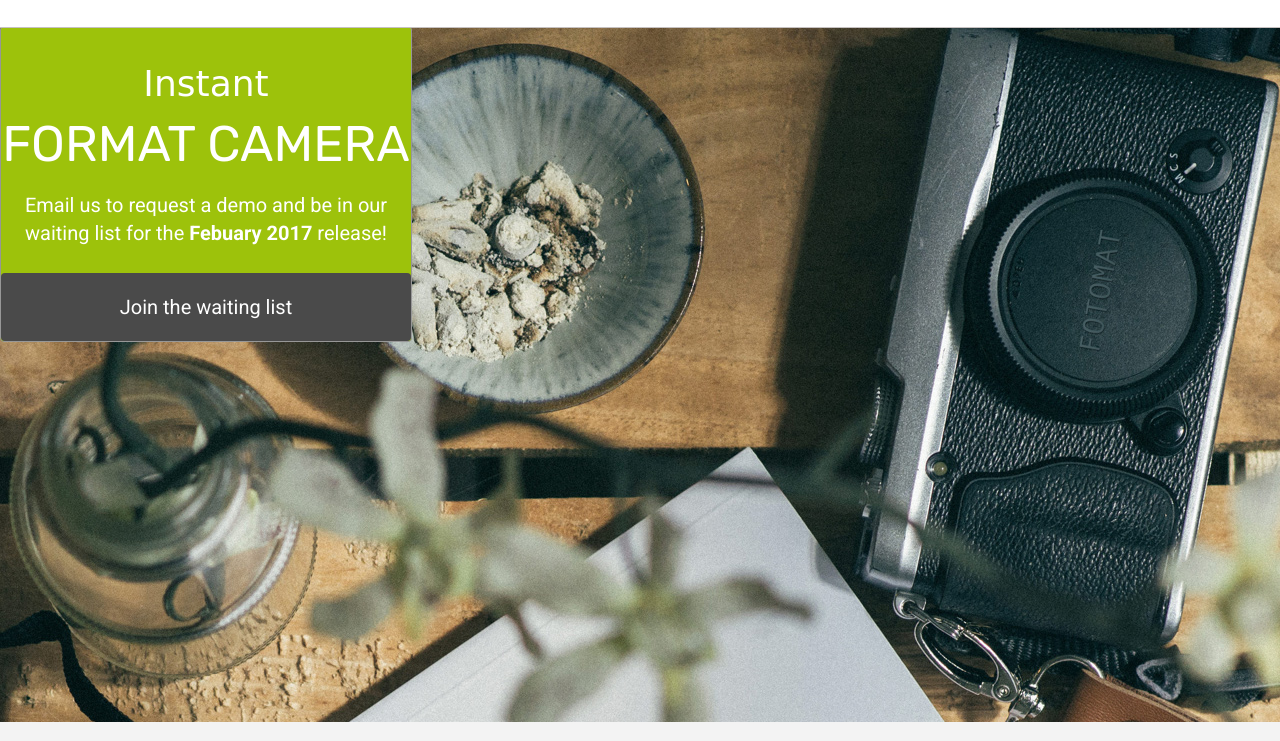
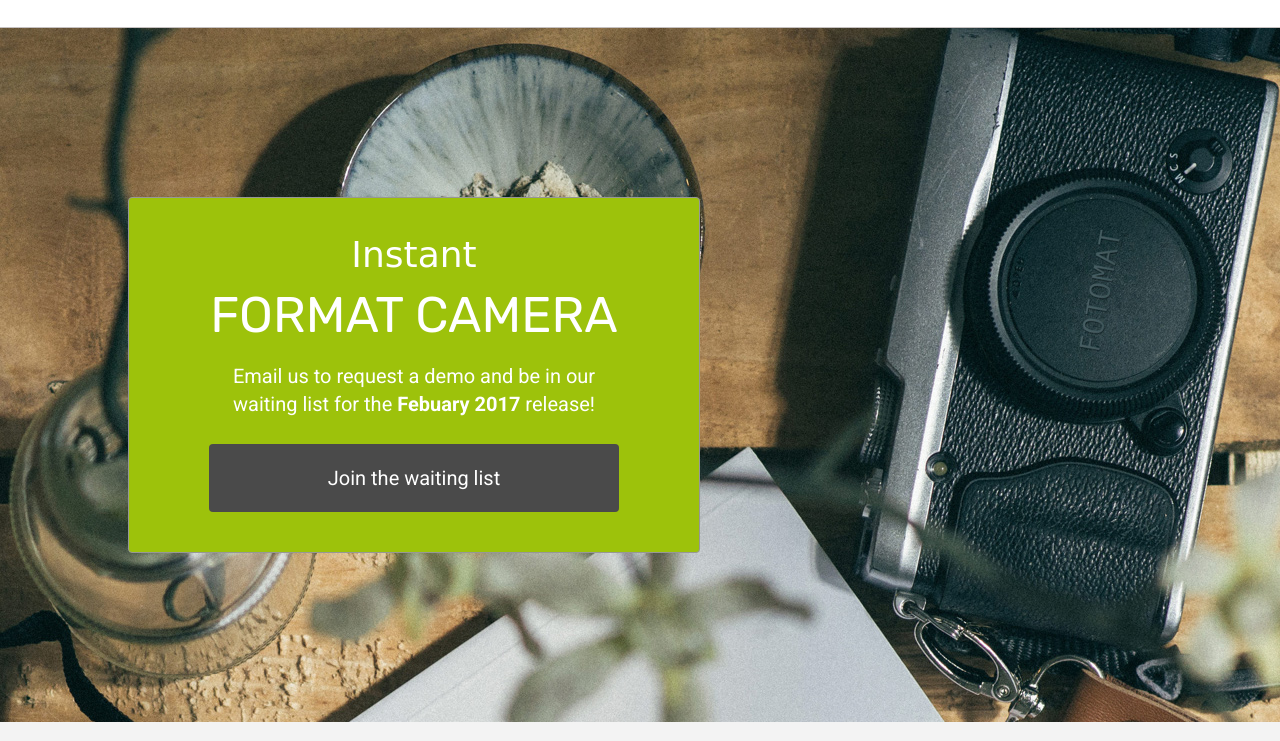
Before and after one commit to yeet-yeet-4-real/fotomatic, a plain HTML site: page F1C1_start/index.html in a window 1280 px wide. Shown: the part 59-800 px from the top of the page. Drawn offline with Linux system fonts and the light colour scheme; a web font is replaced by a local one.

Commit message:
fixed hero section content

```diff
--- a/F1C1_start/resources/css/style.css
+++ b/F1C1_start/resources/css/style.css
@@ -22,15 +22,15 @@ html {
   color: white;
 }
 
-/* .image-container {
+.image-container {
   overflow: hidden;
-} */
+}
 
 .image-container img {
   display: block;
 }
 
-@media only screen and (max-width: 760px) {
+@media only screen and (max-width: 895px) {
   .main-content {
     top: 2.5625rem;
   }
@@ -43,7 +43,7 @@ header {
   width: 100%;
   border-bottom: solid 1px #c6c1c1;
   background-color: white;
-  z-index: 1;
+  z-index: 100;
 }
 
 header .content {
@@ -122,18 +122,17 @@ header .mobile {
   justify-content: flex-start;
   align-items: flex-start;
   height: 43.5rem;
-}
-
-/* Sign Up Section Banner */
-
-#sign-up-section.banner {
   background-image: url('../images/banner-landingpage.jpg');
   background-size: cover;
   background-repeat: no-repeat;
-  background-position: center;
+  background-position: bottom;
 }
 
 #sign-up-cta {
+  position: relative;
+  top: 171px;
+  left: 10%;
+  padding: 0 5rem 2.5rem 5rem;
   border: solid 1px #979797;
   border-radius: 4px;
   background-color: #9dc20b;
```
Also changed, not shown: F1C1_start/index.html (+1 -0 lines).
